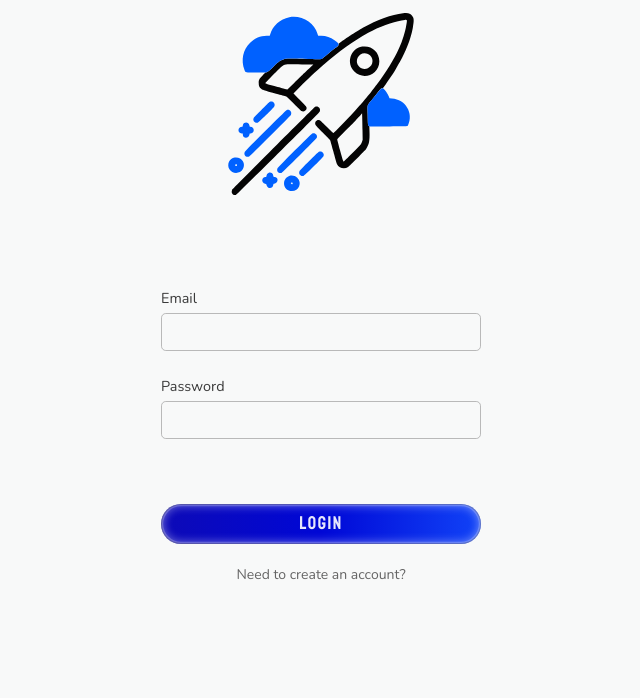
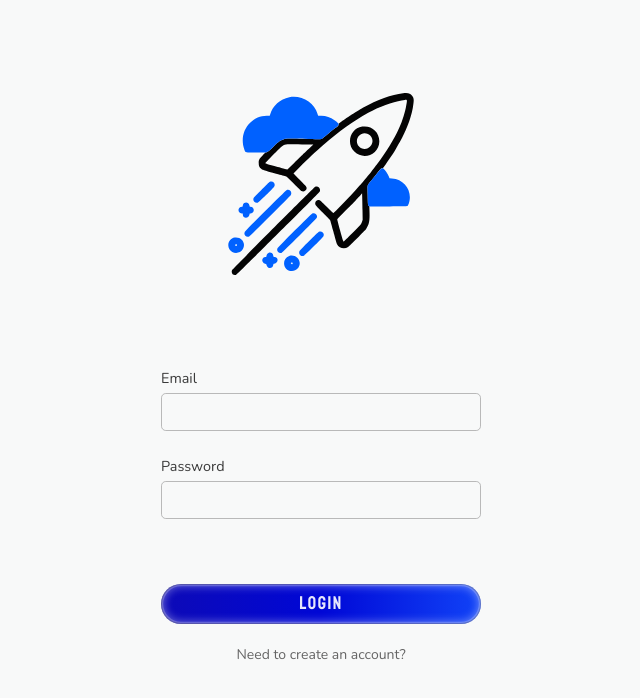
Before and after one commit to ZachNewbery/CS3099-A9, a React (Create React App) app in the folder frontend/: page /auth/login in a window 1280 px wide. Shown: the top 698 px of the page, without its empty margins (319-959 px from the left). Built offline with nearby package versions, Linux system fonts and the light colour scheme.

Commit message:
Fixed padding on login screen

```diff
--- a/frontend/src/Auth.js
+++ b/frontend/src/Auth.js
@@ -34,6 +34,7 @@ const StyledAuthRoutes = styled.div`
   justify-content: center;
   align-items: center;
   flex: 1;
+  margin-top: 5rem;
 
   & > form {
     & > button {
```
